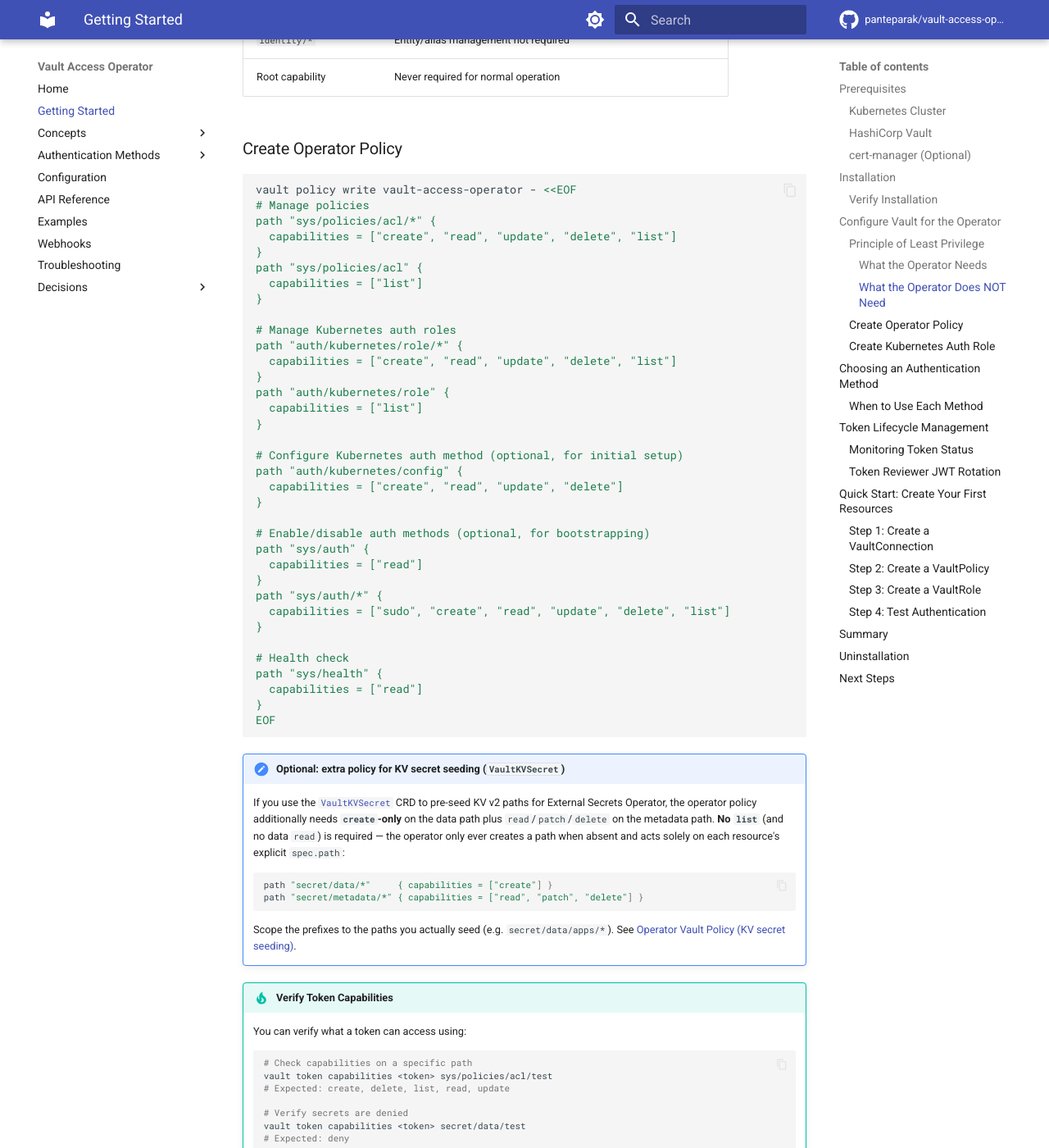
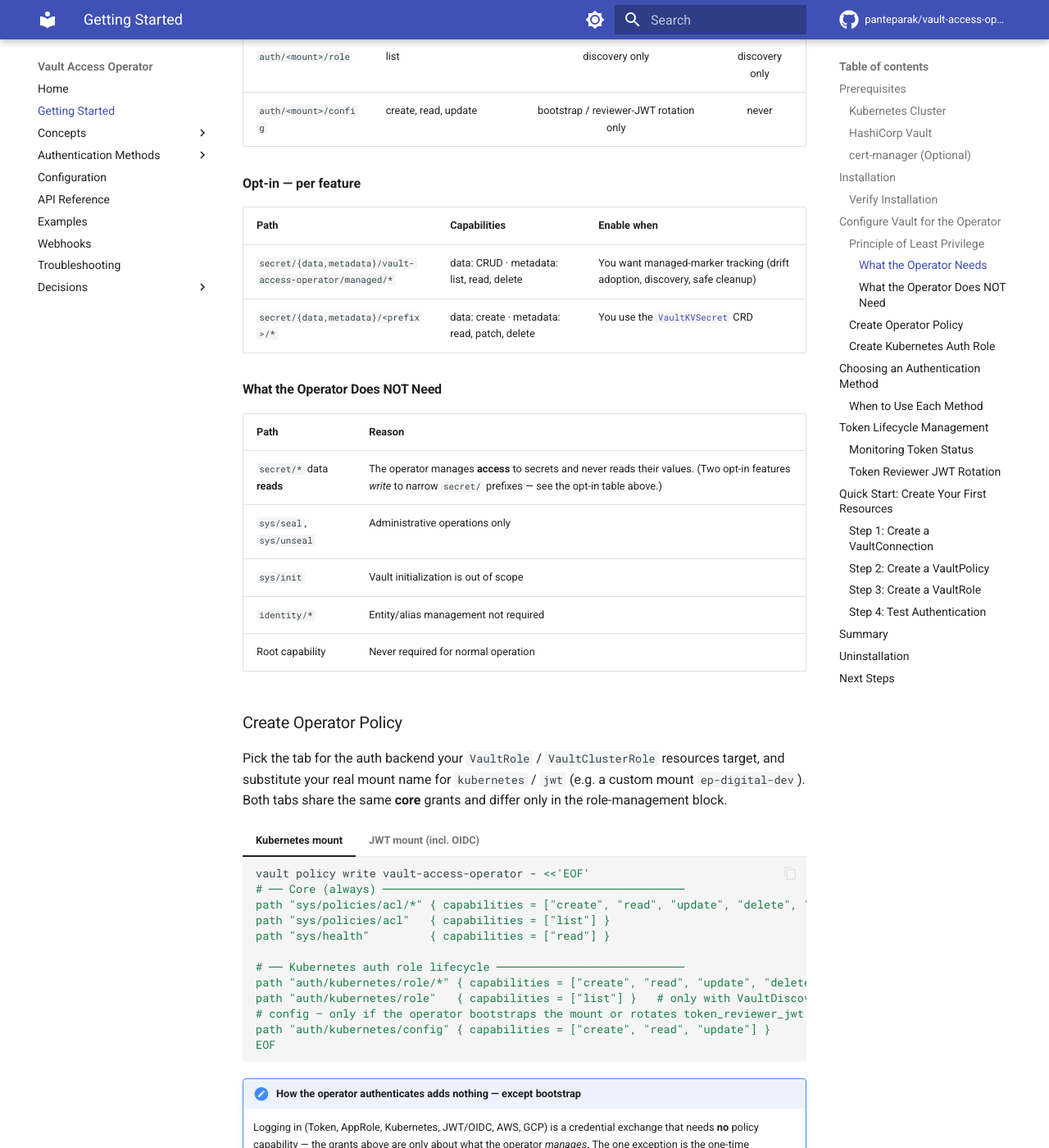
Before and after one commit to panteparak/vault-access-operator, an MkDocs documentation site: the page built from docs/getting-started.md, in a window 1280 px wide and 1400 px high, scrolled down 2722 px. Shown: the whole window at 82% size. Built offline with MkDocs 1.6.1 and Material for MkDocs 9.7.7, drawn with Linux system fonts in a browser that asks for light colours; comment, search, counter and statistics services are not loaded; some of the changed text lies outside the part shown.

Commit message:
docs: clarify operator least-privilege Vault policy grants (#7)
Restructure the getting-started operator-policy section into Core (always
required), per-auth-backend role management, and opt-in per-feature grants,
and align the README minimal-permissions line (auth/<mount>/role/* for the
managed backend, never secret-data reads) with a link to that section.

Co-authored-by: Claude Opus 4.8 (1M context) <noreply@anthropic.com>

````diff
--- a/docs/getting-started.md
+++ b/docs/getting-started.md
@@ -100,20 +100,43 @@ The Vault Access Operator follows the **Principle of Least Privilege**—it only
 
 #### What the Operator Needs
 
+Permissions come in three groups: **core** grants are always required;
+**role-management** grants depend on which auth backend your `VaultRole` /
+`VaultClusterRole` resources target; the rest are opt-in per feature.
+
+**Core — always required**
+
 | Path | Capabilities | Purpose |
 |------|--------------|---------|
 | `sys/policies/acl/*` | create, read, update, delete, list | Manage Vault policies |
-| `sys/policies/acl` | list | List existing policies |
-| `auth/kubernetes/role/*` | create, read, update, delete, list | Manage Kubernetes auth roles |
-| `auth/kubernetes/role` | list | List existing roles |
-| `auth/kubernetes/config` | read, update | Configure Kubernetes auth method |
-| `sys/health` | read | Health checks for connection status |
+| `sys/policies/acl` | list | Existence / conflict check, run on every reconcile |
+| `sys/health` | read | Connection health checks |
+
+**Role management — per auth backend**
+
+The operator writes every role to `auth/<mount>/role/<name>`, so these grants are
+identical for **Kubernetes** and **JWT** mounts (JWT also covers OIDC mounts — set
+`spec.authType: jwt`). The only difference is `config`: a Kubernetes mount may need
+it, a JWT mount never does.
+
+| Path | Capabilities | Kubernetes | JWT |
+|------|--------------|:----------:|:---:|
+| `auth/<mount>/role/*` | create, read, update, delete | required | required |
+| `auth/<mount>/role` | list | discovery only | discovery only |
+| `auth/<mount>/config` | create, read, update | bootstrap / reviewer-JWT rotation only | never |
+
+**Opt-in — per feature**
+
+| Path | Capabilities | Enable when |
+|------|--------------|-------------|
+| `secret/{data,metadata}/vault-access-operator/managed/*` | data: CRUD · metadata: list, read, delete | You want managed-marker tracking (drift adoption, discovery, safe cleanup) |
+| `secret/{data,metadata}/<prefix>/*` | data: create · metadata: read, patch, delete | You use the [`VaultKVSecret`](api-reference.md#vaultkvsecret) CRD |
 
 #### What the Operator Does NOT Need
 
 | Path | Reason |
 |------|--------|
-| `secret/*` | The operator manages **access** to secrets, not the secrets themselves |
+| `secret/*` data **reads** | The operator manages **access** to secrets and never reads their values. (Two opt-in features *write* to narrow `secret/` prefixes — see the opt-in table above.) |
 | `sys/seal`, `sys/unseal` | Administrative operations only |
 | `sys/init` | Vault initialization is out of scope |
 | `identity/*` | Entity/alias management not required |
@@ -121,43 +144,50 @@ The Vault Access Operator follows the **Principle of Least Privilege**—it only
 
 ### Create Operator Policy
 
-```bash
-vault policy write vault-access-operator - <<EOF
-# Manage policies
-path "sys/policies/acl/*" {
-  capabilities = ["create", "read", "update", "delete", "list"]
-}
-path "sys/policies/acl" {
-  capabilities = ["list"]
-}
+Pick the tab for the auth backend your `VaultRole` / `VaultClusterRole` resources
+target, and substitute your real mount name for `kubernetes` / `jwt` (e.g. a custom
+mount `ep-digital-dev`). Both tabs share the same **core** grants and differ only in
+the role-management block.
 
-# Manage Kubernetes auth roles
-path "auth/kubernetes/role/*" {
-  capabilities = ["create", "read", "update", "delete", "list"]
-}
-path "auth/kubernetes/role" {
-  capabilities = ["list"]
-}
+=== "Kubernetes mount"
 
-# Configure Kubernetes auth method (optional, for initial setup)
-path "auth/kubernetes/config" {
-  capabilities = ["create", "read", "update", "delete"]
-}
+    ```bash
+    vault policy write vault-access-operator - <<'EOF'
+    # ── Core (always) ─────────────────────────────────────────────
+    path "sys/policies/acl/*" { capabilities = ["create", "read", "update", "delete", "list"] }
+    path "sys/policies/acl"   { capabilities = ["list"] }
+    path "sys/health"         { capabilities = ["read"] }
 
-# Enable/disable auth methods (optional, for bootstrapping)
-path "sys/auth" {
-  capabilities = ["read"]
-}
-path "sys/auth/*" {
-  capabilities = ["sudo", "create", "read", "update", "delete", "list"]
-}
+    # ── Kubernetes auth role lifecycle ────────────────────────────
+    path "auth/kubernetes/role/*" { capabilities = ["create", "read", "update", "delete"] }
+    path "auth/kubernetes/role"   { capabilities = ["list"] }   # only with VaultDiscovery
+    # config — only if the operator bootstraps the mount or rotates token_reviewer_jwt
+    path "auth/kubernetes/config" { capabilities = ["create", "read", "update"] }
+    EOF
+    ```
 
-# Health check
-path "sys/health" {
-  capabilities = ["read"]
-}
-EOF
-```
+=== "JWT mount (incl. OIDC)"
+
+    ```bash
+    vault policy write vault-access-operator - <<'EOF'
+    # ── Core (always) ─────────────────────────────────────────────
+    path "sys/policies/acl/*" { capabilities = ["create", "read", "update", "delete", "list"] }
+    path "sys/policies/acl"   { capabilities = ["list"] }
+    path "sys/health"         { capabilities = ["read"] }
+
+    # ── JWT auth role lifecycle (no config path needed) ───────────
+    path "auth/jwt/role/*" { capabilities = ["create", "read", "update", "delete"] }
+    path "auth/jwt/role"   { capabilities = ["list"] }          # only with VaultDiscovery
+    EOF
+    ```
+
+!!! note "How the operator authenticates adds nothing — except bootstrap"
+    Logging in (Token, AppRole, Kubernetes, JWT/OIDC, AWS, GCP) is a credential
+    exchange that needs **no** policy capability — the grants above are only about
+    what the operator *manages*. The one exception is the one-time
+    [bootstrap](auth-methods/bootstrap.md) flow, which enables and configures the
+    operator's own auth mount and so needs extra `sys/auth` + `config` + role
+    grants. See [Bootstrap Authentication](auth-methods/bootstrap.md).
 
 !!! note "Optional: extra policy for KV secret seeding (`VaultKVSecret`)"
     If you use the [`VaultKVSecret`](api-reference.md#vaultkvsecret) CRD to pre-seed
````
Also changed, not shown: README.md (+1 -1 lines).
